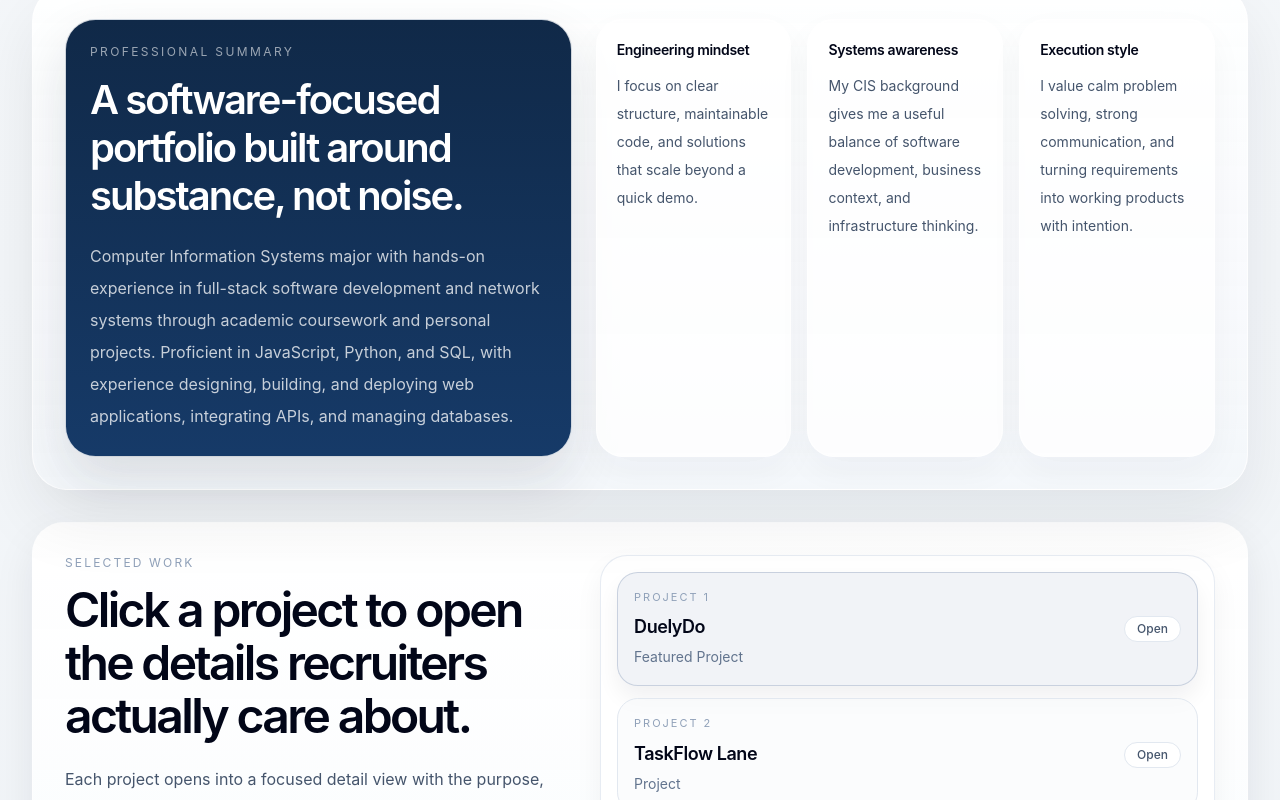
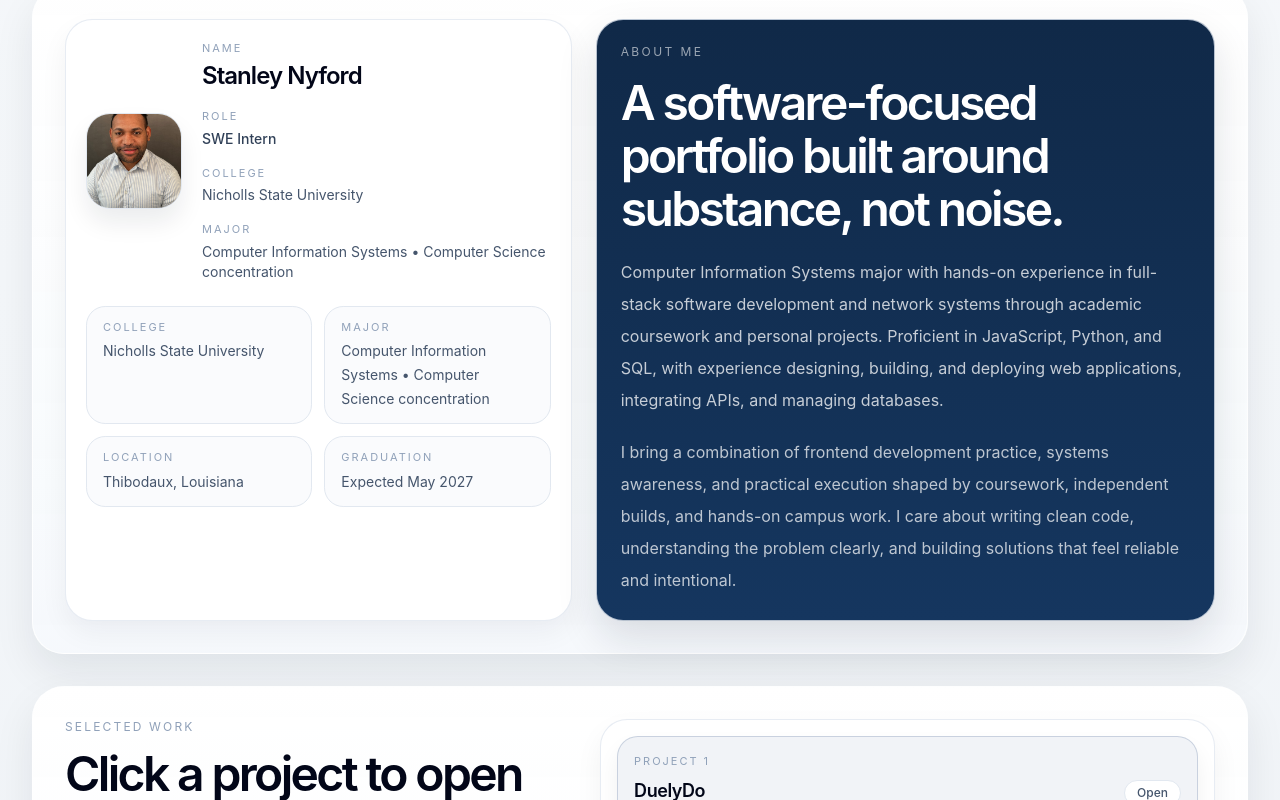
Before and after one commit to stanleytarun777/Portfolio-Website, a React (Vite) app: page / in a window 1280 px wide. Shown: the part 1080-1880 px from the top of the page. Built offline with nearby package versions, Linux system fonts and the light colour scheme.

Commit message:
Update profile layout and project list

```diff
--- a/src/components/About.jsx
+++ b/src/components/About.jsx
@@ -1,44 +1,72 @@
 import { profile } from "../data/profile.js";
 
-const pillars = [
-  {
-    title: "Engineering mindset",
-    text: "I focus on clear structure, maintainable code, and solutions that scale beyond a quick demo.",
-  },
-  {
-    title: "Systems awareness",
-    text: "My CIS background gives me a useful balance of software development, business context, and infrastructure thinking.",
-  },
-  {
-    title: "Execution style",
-    text: "I value calm problem solving, strong communication, and turning requirements into working products with intention.",
-  },
+const quickFacts = [
+  { label: "College", value: profile.college },
+  { label: "Major", value: `${profile.major} • ${profile.concentration}` },
+  { label: "Location", value: profile.location },
+  { label: "Graduation", value: profile.graduation },
 ];
 
 export default function About() {
   return (
     <section
       id="about"
-      className="grid gap-6 rounded-[2.2rem] border border-white/75 bg-[linear-gradient(180deg,rgba(255,255,255,0.92),rgba(244,247,251,0.84))] p-6 shadow-[0_28px_68px_rgba(15,23,42,0.08)] backdrop-blur-2xl lg:grid-cols-[minmax(0,0.9fr)_minmax(0,1.1fr)] lg:p-8"
+      className="grid gap-6 rounded-[2rem] border border-white/80 bg-[linear-gradient(180deg,rgba(255,255,255,0.95),rgba(246,249,252,0.9))] p-6 shadow-[0_18px_40px_rgba(15,23,42,0.08)] lg:grid-cols-[minmax(320px,0.9fr)_minmax(0,1.1fr)] lg:p-8"
     >
-      <div className="rounded-[1.9rem] border border-white/80 bg-[linear-gradient(180deg,#102948,#163a68)] p-6 text-white shadow-[0_24px_54px_rgba(15,23,42,0.12)]">
-        <p className="text-xs uppercase tracking-[0.2em] text-white/58">Professional Summary</p>
-        <h2 className="mt-4 text-3xl font-semibold tracking-[-0.05em] sm:text-[2.5rem]">
+      <div className="rounded-[1.7rem] border border-slate-200/80 bg-white p-5 shadow-[0_12px_28px_rgba(15,23,42,0.05)]">
+        <div className="flex items-center gap-5">
+          <div className="h-24 w-24 shrink-0 overflow-hidden rounded-[1.5rem] border border-slate-200 shadow-[0_14px_24px_rgba(15,23,42,0.08)]">
+            <img
+              src={profile.image}
+              alt={`${profile.name} headshot`}
+              className="h-full w-full object-cover"
+            />
+          </div>
+
+          <div className="min-w-0">
+            <p className="text-[11px] uppercase tracking-[0.18em] text-slate-400">Name</p>
+            <h2 className="mt-1 text-2xl font-semibold tracking-[-0.04em] text-slate-950">
+              {profile.name}
+            </h2>
+
+            <p className="mt-4 text-[11px] uppercase tracking-[0.18em] text-slate-400">Role</p>
+            <p className="mt-1 text-sm font-medium text-slate-700">{profile.role}</p>
+
+            <p className="mt-4 text-[11px] uppercase tracking-[0.18em] text-slate-400">College</p>
+            <p className="mt-1 text-sm text-slate-600">{profile.college}</p>
+
+            <p className="mt-4 text-[11px] uppercase tracking-[0.18em] text-slate-400">Major</p>
+            <p className="mt-1 text-sm text-slate-600">
+              {profile.major} • {profile.concentration}
+            </p>
+          </div>
+        </div>
+
+        <div className="mt-6 grid gap-3 sm:grid-cols-2">
+          {quickFacts.map((fact) => (
+            <div
+              key={fact.label}
+              className="rounded-[1.2rem] border border-slate-200 bg-slate-50/70 px-4 py-3"
+            >
+              <p className="text-[11px] uppercase tracking-[0.18em] text-slate-400">{fact.label}</p>
+              <p className="mt-1 text-sm leading-6 text-slate-600">{fact.value}</p>
+            </div>
+          ))}
+        </div>
+      </div>
+
+      <div className="rounded-[1.7rem] border border-slate-200/80 bg-[linear-gradient(180deg,#102948,#15365f)] p-6 text-white shadow-[0_18px_40px_rgba(15,23,42,0.12)]">
+        <p className="text-xs uppercase tracking-[0.2em] text-white/58">About Me</p>
+        <h2 className="mt-4 text-4xl font-semibold tracking-[-0.055em] text-white sm:text-[3rem]">
           A software-focused portfolio built around substance, not noise.
         </h2>
         <p className="mt-5 text-base leading-8 text-white/76">{profile.summary}</p>
-      </div>
-
-      <div className="grid gap-4 sm:grid-cols-3 lg:grid-cols-1 xl:grid-cols-3">
-        {pillars.map((pillar) => (
-          <article
-            key={pillar.title}
-            className="rounded-[1.7rem] border border-white/80 bg-white/78 p-5 shadow-[0_14px_34px_rgba(15,23,42,0.04)]"
-          >
-            <p className="text-sm font-semibold tracking-tight text-slate-950">{pillar.title}</p>
-            <p className="mt-3 text-sm leading-7 text-slate-600">{pillar.text}</p>
-          </article>
-        ))}
+        <p className="mt-5 text-base leading-8 text-white/72">
+          I bring a combination of frontend development practice, systems awareness,
+          and practical execution shaped by coursework, independent builds, and
+          hands-on campus work. I care about writing clean code, understanding the
+          problem clearly, and building solutions that feel reliable and intentional.
+        </p>
       </div>
     </section>
   );
--- a/src/data/profile.js
+++ b/src/data/profile.js
@@ -1,6 +1,6 @@
 export const profile = {
-  name: "Stanley Taru",
-  role: "Software Engineering / IT Intern Candidate",
+  name: "Stanley Nyford",
+  role: "SWE Intern",
   college: "Nicholls State University",
   major: "Computer Information Systems",
   concentration: "Computer Science concentration",
--- a/src/data/projects.jsx
+++ b/src/data/projects.jsx
@@ -13,25 +13,8 @@ export const projects = [
       "Reduced manual planning effort by centralizing assignments, deadlines, and productivity tracking in one interface.",
     ],
     githubUrl: "https://github.com/stanleytarun777/TaskFlow-Lane.git",
-    liveUrl: "https://task-flow-lane.vercel.app/",
+    liveUrl: "https://duely-nine.vercel.app/",
     ctaLabel: "View Project",
-  },
-  {
-    title: "TaskFlow Lane",
-    category: "Project",
-    summary:
-      "A full-stack task management application built to support authentication, task tracking, analytics, and a responsive dashboard experience.",
-    caption:
-      "Structured as a recruiter-friendly example of frontend execution paired with database-backed product functionality.",
-    stack: ["React", "JavaScript", "Supabase", "Analytics", "Responsive UI"],
-    highlights: [
-      "Created a dashboard-oriented interface designed for clear task visibility and day-to-day usability.",
-      "Used Supabase to support authentication and persistent data behavior across the application.",
-      "Focused on clean structure, maintainable components, and a responsive user experience.",
-    ],
-    githubUrl: "https://github.com/stanleytarun777/TaskFlow-Lane.git",
-    liveUrl: "https://task-flow-lane.vercel.app/",
-    ctaLabel: "Learn More",
   },
   {
     title: "Portfolio Website",
```
